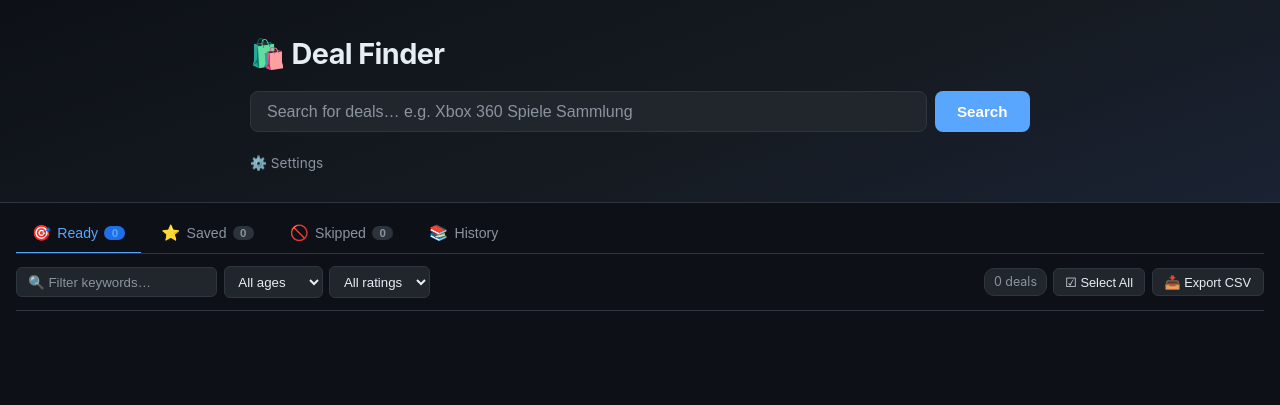
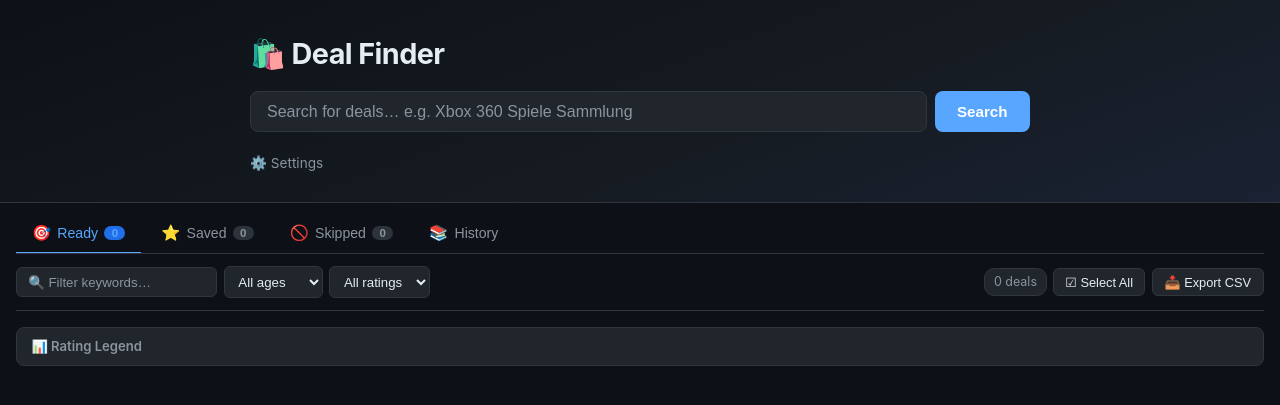
Before and after one commit to flavio-code-535345/ebay-scrapper, a Flask app: page / in a window 1280 px wide. Shown: the top 405 px of the page. Run offline with Flask 3, Linux system fonts and the light colour scheme; data that the repository does not hold is empty; some libraries are stand-ins or nearby versions.

Commit message:
Adjust profit thresholds for deal ratings and add rating legend to site
Co-authored-by: flavio-code-535345 <247249667+flavio-code-535345@users.noreply.github.com>

```diff
--- a/gemini_assessor.py
+++ b/gemini_assessor.py
@@ -57,16 +57,16 @@ identified **rare or high-value non-sports titles** that outweigh the \
 sports/Kinect content in resale value and provide meaningful net profit.
 
 ### RATING DECISION — RESALE PROFIT ONLY
-Your `deal_rating` is determined **solely by resale profit potential**:
-- **"Must Buy"**: Estimated resale clearly exceeds (asking price + \
-shipping) by at least 30–40 % gross margin **or** ≥ €8 net profit. A \
-genuinely profitable flip that a reseller should act on immediately.
-- **"Fair"**: Small positive margin (< 30 % gross margin or < €8 net \
-profit), break-even, or uncertain — worth considering only if the price \
-drops further or you already have a buyer lined up.
-- **"Avoid"**: Estimated resale ≤ cost (no profit), high risk, scam/fraud \
-detected, or the listing is dominated by low-demand categories (sports/ \
-Kinect bundles, common shovelware).
+Your `deal_rating` is determined **solely by resale profit potential** \
+(gross profit = estimated resale − total cost; total cost = asking price + \
+shipping):
+- **"Must Buy"**: Gross profit ≥ total cost (i.e. ≥ 100 % return on cost). \
+A genuinely exceptional flip that a reseller should act on immediately.
+- **"Okay"**: Gross profit ≥ 33 % of total cost but < 100 % of total cost. \
+A moderate margin worth considering.
+- **"Avoid"**: Gross profit < 33 % of total cost (including break-even or \
+loss), scam/fraud detected, or the listing is dominated by low-demand \
+categories (sports/Kinect bundles, common shovelware).
 
 ### ANALYSIS PROTOCOL
 1. **SCAM / BAIT-AND-SWITCH DETECTION (CHECK THIS FIRST)**
@@ -175,7 +175,7 @@ preference influence the rating — only profit counts.
 ### OUTPUT FORMAT
 Return **only** a JSON object (no markdown fences, no commentary) with \
 exactly these keys:
-- `"deal_rating"`: `"Must Buy"` / `"Fair"` / `"Avoid"`
+- `"deal_rating"`: `"Must Buy"` / `"Okay"` / `"Avoid"`
 - `"confidence_score"`: integer 1–100
 - `"potential_scam"`: boolean — `true` if this listing shows signs of \
 bundle-bait or bait-and-switch (buyer likely receives only one game despite \
@@ -240,15 +240,16 @@ identified **rare or high-value non-sports titles** that outweigh the \
 sports/Kinect content in resale value and provide meaningful net profit.
 
 ### RATING DECISION — RESALE PROFIT ONLY
-Your `deal_rating` is determined **solely by resale profit potential**:
-- **"Must Buy"**: Estimated resale clearly exceeds (asking price + \
-shipping) by at least 30–40 % gross margin **or** ≥ €8 net profit. A \
-genuinely profitable flip.
-- **"Fair"**: Small positive margin (< 30 % gross margin or < €8 net \
-profit), break-even, or uncertain — worth considering only if the price \
-drops or you have a buyer.
-- **"Avoid"**: Estimated resale ≤ cost (no profit), scam/fraud detected, \
-or dominated by low-demand categories (sports/Kinect, common shovelware).
+Your `deal_rating` is determined **solely by resale profit potential** \
+(gross profit = estimated resale − total cost; total cost = asking price + \
+shipping):
+- **"Must Buy"**: Gross profit ≥ total cost (i.e. ≥ 100 % return on cost). \
+A genuinely exceptional flip.
+- **"Okay"**: Gross profit ≥ 33 % of total cost but < 100 % of total cost. \
+A moderate margin worth considering.
+- **"Avoid"**: Gross profit < 33 % of total cost (including break-even or \
+loss), scam/fraud detected, or dominated by low-demand categories \
+(sports/Kinect, common shovelware).
 
 ### BUNDLE RESALE RULE
 > Whenever a listing appears to be a **multi-game lot or bundle** \
@@ -372,7 +373,7 @@ preference influence the rating — only profit counts.
 You MUST return a **single JSON array** where each element corresponds to one \
 listing in the order they were presented. Each element must have exactly \
 these keys:
-- `"deal_rating"`: `"Must Buy"` / `"Fair"` / `"Avoid"`
+- `"deal_rating"`: `"Must Buy"` / `"Okay"` / `"Avoid"`
 - `"confidence_score"`: integer 1–100
 - `"potential_scam"`: boolean — `true` if this listing shows signs of \
 bundle-bait or bait-and-switch (buyer likely receives only one game despite \
--- a/static/app.js
+++ b/static/app.js
@@ -388,7 +388,9 @@ function _applyFilters(deals) {
         // Rating filter
         if (_ratingFilter) {
             const rating = (deal.ai_deal_rating || '').toLowerCase();
-            if (rating !== _ratingFilter) return false;
+            // Treat legacy "fair" ratings as "okay" for filter purposes
+            const normRating = rating === 'fair' ? 'okay' : rating;
+            if (normRating !== _ratingFilter) return false;
         }
 
         return true;
@@ -1368,7 +1370,7 @@ function buildAiErrorSection(message) {
 function getAiBadgeClass(rating) {
     const r = (rating || '').toLowerCase();
     if (r.includes('must') || r === 'must buy') return 'badge-must-buy';
-    if (r === 'fair') return 'badge-fair';
+    if (r === 'okay' || r === 'fair') return 'badge-okay';
     if (r.includes('avoid') || r.includes('hard pass')) return 'badge-avoid';
     return 'badge-unknown';
 }
--- a/static/style.css
+++ b/static/style.css
@@ -824,7 +824,8 @@ a:hover { text-decoration: underline; }
 }
 
 .badge-must-buy { background: var(--green-dim);  color: var(--green);  }
-.badge-fair     { background: var(--yellow-dim); color: var(--yellow); }
+.badge-okay     { background: var(--yellow-dim); color: var(--yellow); }
+.badge-fair     { background: var(--yellow-dim); color: var(--yellow); } /* legacy alias */
 .badge-avoid    { background: var(--red-dim);    color: var(--red);    }
 .badge-unknown  { background: var(--surface3);   color: var(--muted);  }
 
@@ -1182,6 +1183,59 @@ a:hover { text-decoration: underline; }
     padding: 1rem;
 }
 
+/* ── Rating legend ───────────────────────────────────────────────────────── */
+.rating-legend {
+    margin: 0.75rem 0 0.25rem;
+    border: 1px solid var(--border);
+    border-radius: 8px;
+    background: var(--surface2);
+    overflow: hidden;
+}
+
+.rating-legend-summary {
+    cursor: pointer;
+    padding: 0.55rem 0.9rem;
+    font-size: 0.82rem;
+    font-weight: 600;
+    color: var(--muted);
+    user-select: none;
+    list-style: none;
+}
+.rating-legend-summary::-webkit-details-marker { display: none; }
+.rating-legend[open] .rating-legend-summary { color: var(--text); }
+
+.rating-legend-body {
+    padding: 0.6rem 0.9rem 0.75rem;
+    display: flex;
+    flex-direction: column;
+    gap: 0.45rem;
+}
+
+.rating-legend-item {
+    display: flex;
+    align-items: baseline;
+    gap: 0.6rem;
+    font-size: 0.8rem;
+}
+
+.rating-legend-item .ai-badge {
+    flex-shrink: 0;
+    min-width: 6.5rem;
+    text-align: center;
+}
+
+.rating-legend-desc {
+    color: var(--text);
+    line-height: 1.4;
+}
+
+.rating-legend-note {
+    margin: 0.4rem 0 0;
+    color: var(--muted);
+    font-size: 0.75rem;
+    line-height: 1.5;
+}
+
 /* ── Responsive ─────────────────────────────────────────────────────────── */
 @media (max-width: 640px) {
     .hero h1    { font-size: 1.4rem; }
--- a/templates/index.html
+++ b/templates/index.html
@@ -100,7 +100,7 @@
                 <select id="ratingFilter" class="filter-select" title="Filter by AI rating">
                     <option value="">All ratings</option>
                     <option value="must buy">Must Buy</option>
-                    <option value="fair">Fair</option>
+                    <option value="okay">Okay</option>
                     <option value="avoid">Avoid</option>
                 </select>
             </div>
@@ -117,6 +117,26 @@
                 <button id="exportBtn" class="btn-export">📥 Export CSV</button>
             </div>
         </div>
+
+        <!-- Rating legend -->
+        <details class="rating-legend" id="ratingLegend">
+            <summary class="rating-legend-summary">📊 Rating Legend</summary>
+            <div class="rating-legend-body">
+                <div class="rating-legend-item">
+                    <span class="ai-badge badge-must-buy">Must Buy</span>
+                    <span class="rating-legend-desc">Gross profit ≥ 100% of total cost (profit ≥ asking price + shipping). Exceptional flip — act immediately.</span>
+                </div>
+                <div class="rating-legend-item">
+                    <span class="ai-badge badge-okay">Okay</span>
+                    <span class="rating-legend-desc">Gross profit ≥ 33% of total cost but &lt; 100%. Moderate margin — worth considering.</span>
+                </div>
+                <div class="rating-legend-item">
+                    <span class="ai-badge badge-avoid">Avoid</span>
+                    <span class="rating-legend-desc">Gross profit &lt; 33% of total cost (break-even or loss), scam detected, or dominated by low-demand items.</span>
+                </div>
+                <p class="rating-legend-note">Profit = estimated resale value − (asking price + shipping). Ratings are calculated by AI based on current eBay market data.</p>
+            </div>
+        </details>
 
         <!-- Empty state -->
         <div id="emptyState" class="empty-state d-none">
```
